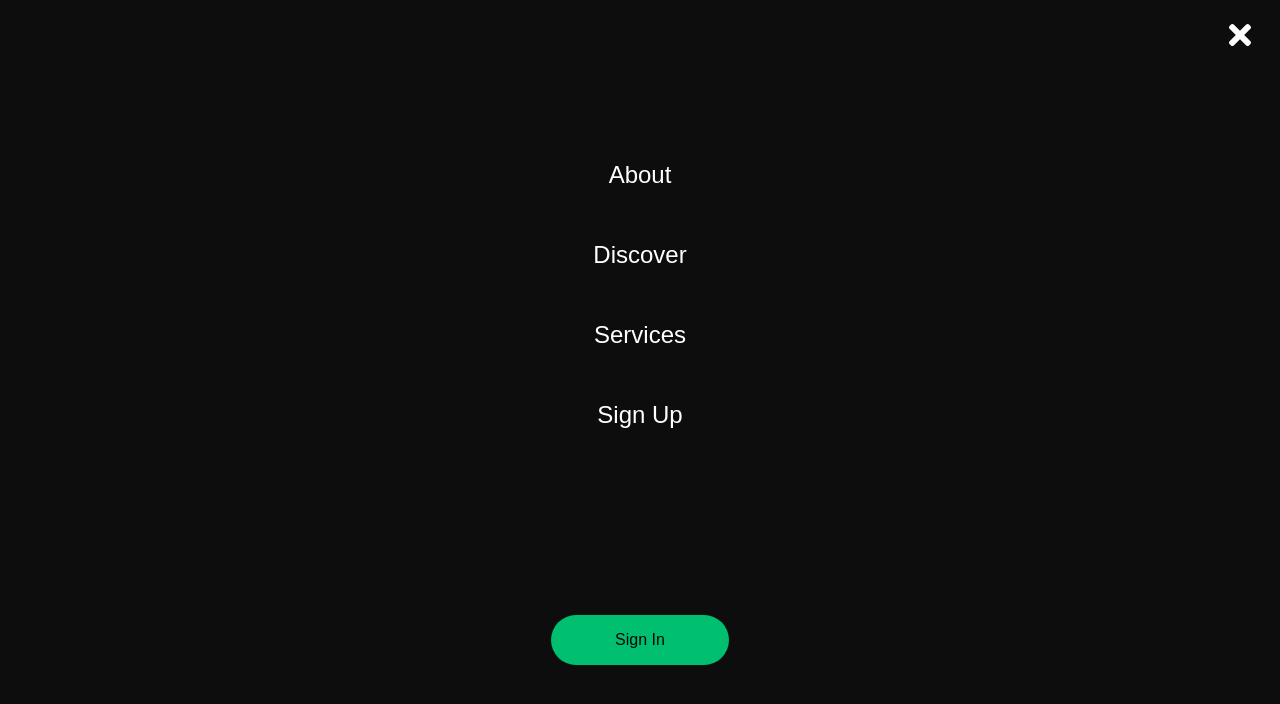
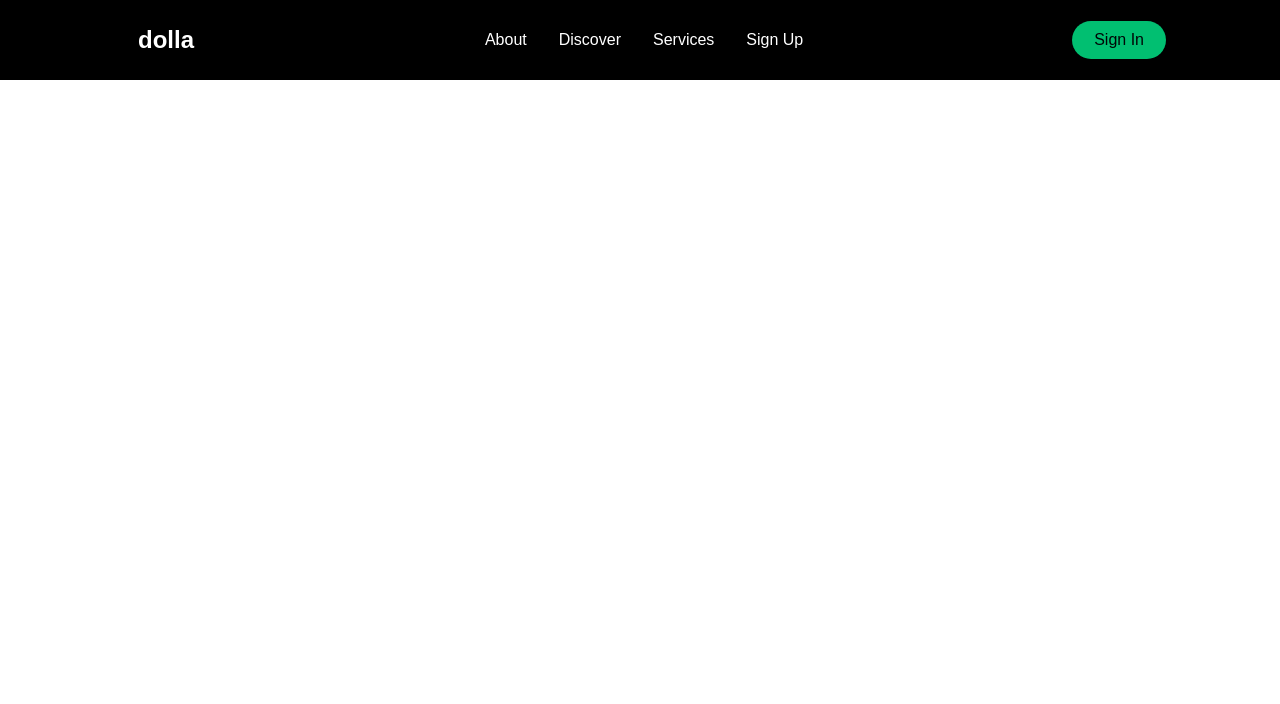
Before and after one commit to guilhermeparente17/dolla, a React (Create React App) app: page / in a window 1280 px wide. Shown: the top 704 px of the page. Built offline with nearby package versions, Linux system fonts and the light colour scheme.

Commit message:
Creating Home Page

```diff
--- a/src/App.js
+++ b/src/App.js
@@ -1,14 +1,12 @@
 import React from 'react'
 import './App.css'
-import Navbar from './components/Navbar'
 import { BrowserRouter as Router } from 'react-router-dom'
-import Sidebar from './components/Sidebar';
+import Home from './pages';
 
 function App() {
   return (
     <Router>
-      <Sidebar />
-      <Navbar />
+      <Home />
     </Router>
   );
 }
--- a/src/components/Navbar/index.js
+++ b/src/components/Navbar/index.js
@@ -12,13 +12,13 @@
     NavBtnLink
 } from './NavbarElements'
 
-const Navbar = () => {
+const Navbar = ({ toggle }) => {
     return (
         <>
             <Nav>
                 <NavbarContainer>
                     <NavLogo to="/">dolla</NavLogo>
-                    <MobileIcon>
+                    <MobileIcon onClick={toggle}>
                         <FaBars />
                     </MobileIcon>
                     <NavMenu>
--- a/src/components/Sidebar/SidebarElements.js
+++ b/src/components/Sidebar/SidebarElements.js
@@ -14,9 +14,8 @@
     top:0;
     left:0;
     transition: 0.3s ease-in-out;
-    /*opacity: ${({ isOpen }) => (isOpen ? '100%' : '0')};
-    top:${({ isOpen }) => (isOpen ? '0' : '-100%')}; */
-    top: 0;
+    opacity: ${({ isOpen }) => (isOpen ? '100%' : '0')};
+    top:${({ isOpen }) => (isOpen ? '0' : '-100%')};
     `
 
     export const CloseIcon = styled(FaTimes)`
--- a/src/components/Sidebar/index.js
+++ b/src/components/Sidebar/index.js
@@ -10,10 +10,10 @@
     SidebarRoute
  } from './SidebarElements'
 
-const Sidebar = () => {
+const Sidebar = ({isOpen, toggle }) => {
     return (
-        <SidebarContainer>
-            <Icon>
+        <SidebarContainer isOpen={isOpen} onClick={toggle}>
+            <Icon onClick={toggle}>
                 <CloseIcon />
             </Icon>
             <SidebarWrapper>
--- /dev/null
+++ b/src/pages/index.js
@@ -0,0 +1,20 @@
+import React, {useState} from 'react'
+import Sidebar from '../components/Sidebar'
+import Navbar from '../components/Navbar'
+
+const Home = () => {
+    const [isOpen, setIsOpen] = useState(false)
+
+    const toggle = () => {
+        setIsOpen(!isOpen)
+    }
+
+    return (
+        <>
+            <Sidebar isOpen={isOpen} toggle={toggle} />
+            <Navbar toggle={toggle} />
+        </>
+    )
+}
+
+export default Home
```
